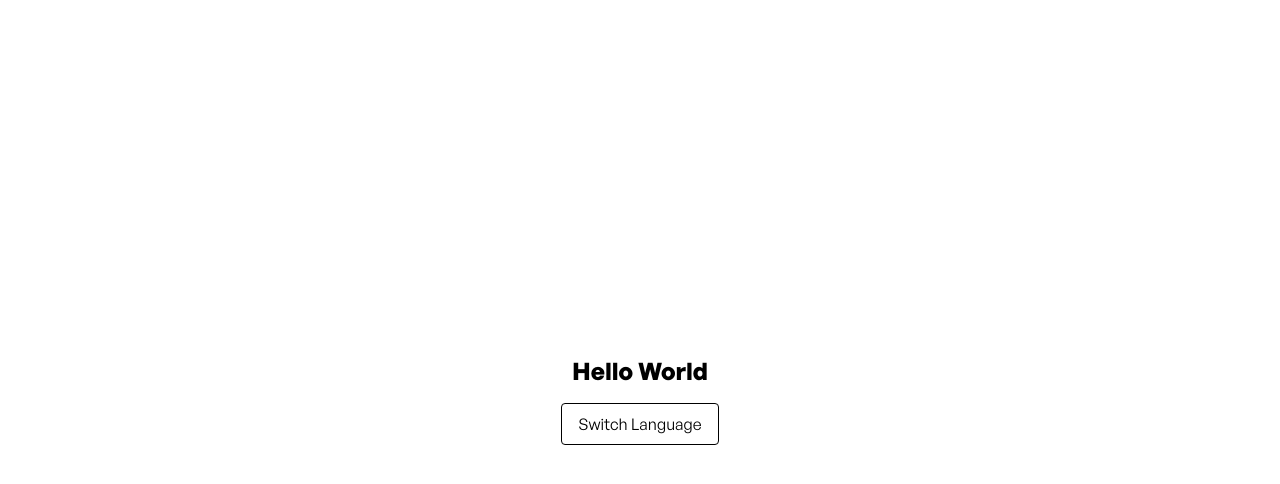
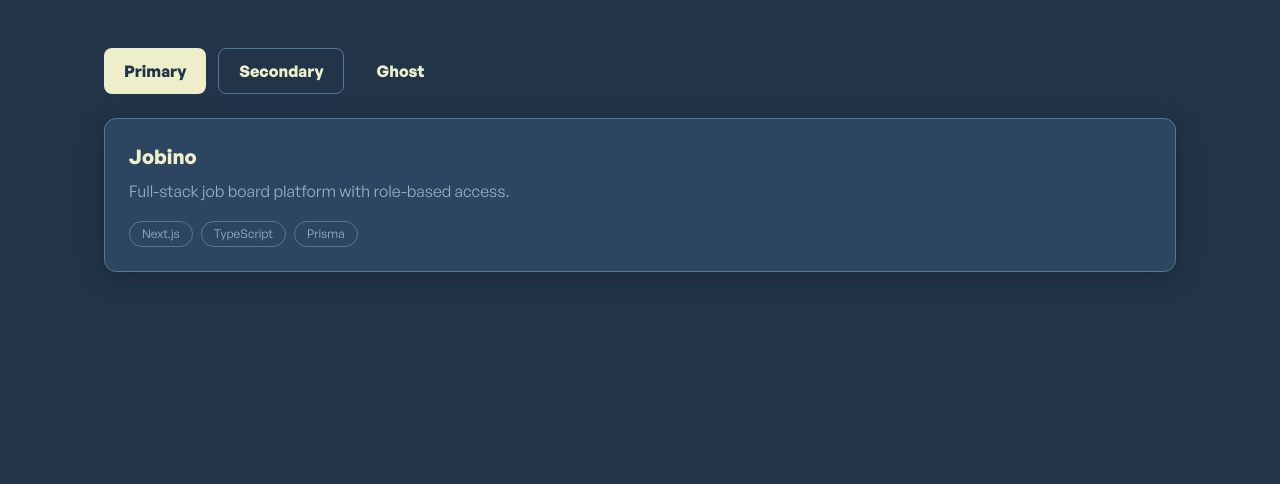
Before and after one commit to mina-gharzi/my-portfolio, a Next.js app: page / in a window 1280 px wide. Shown: the top 484 px of the page. Built offline with nearby package versions, Linux system fonts and the light colour scheme.

Commit message:
feat: add design system tokens (colors, typography, spacing, shadows) and base UI components (Button, Card, Badge, Container)

```diff
--- a/package.json
+++ b/package.json
@@ -9,9 +9,11 @@
     "lint": "eslint"
   },
   "dependencies": {
+    "clsx": "^2.1.1",
     "next": "16.3.5",
     "react": "19.2.8",
-    "react-dom": "19.2.8"
+    "react-dom": "19.2.8",
+    "tailwind-merge": "^3.7.0"
   },
   "devDependencies": {
     "@tailwindcss/postcss": "^4",
--- a/src/app/globals.css
+++ b/src/app/globals.css
@@ -1,13 +1,54 @@
 @import "tailwindcss";
+
+@theme {
+  /* رنگ‌های اصلی پالت */
+  --color-bg: #213448;
+  --color-bg-secondary: #2c4560;
+  --color-border: #547792;
+  --color-text-muted: #94b4c1;
+  --color-text: #ecefca;
+  --color-accent: #ecefca;
+
+  /* شعاع گوشه‌ها */
+  --radius-card: 0.75rem;
+  --radius-button: 0.5rem;
+
+  /* Typography Scale */
+  --text-xs: 0.75rem;
+  --text-sm: 0.875rem;
+  --text-base: 1rem;
+  --text-lg: 1.125rem;
+  --text-xl: 1.25rem;
+  --text-2xl: 1.5rem;
+  --text-3xl: 1.875rem;
+  --text-4xl: 2.25rem;
+  --text-5xl: 3rem;
+
+  /* Line Heights */
+  --leading-tight: 1.25;
+  --leading-normal: 1.6;
+  --leading-relaxed: 1.8;
+
+  /* Spacing (برای section ها و container ها) */
+  --spacing-section: 6rem;
+  --spacing-section-sm: 3rem;
+
+  /* Shadows */
+  --shadow-card: 0 4px 24px rgba(0, 0, 0, 0.25);
+  --shadow-card-hover: 0 8px 32px rgba(0, 0, 0, 0.35);
+}
+
+body {
+  background-color: var(--color-bg);
+  color: var(--color-text);
+}
 
 .font-en {
   font-family: var(--font-en), sans-serif;
+  line-height: var(--leading-normal);
 }
 
 .font-fa {
   font-family: var(--font-fa), sans-serif;
+  line-height: var(--leading-relaxed);
 }
-
-html {
-  font-family: var(--font-en), sans-serif;
-}
--- a/src/app/page.tsx
+++ b/src/app/page.tsx
@@ -1,16 +1,30 @@
-"use client";
-import { useLanguage } from "@/context/language-context";
+import { Button } from "@/components/ui/button";
+import { Card } from "@/components/ui/card";
+import { Badge } from "@/components/ui/badge";
+import { Container } from "@/components/layout/container";
 
 export default function Home() {
-  const { language, toggleLanguage } = useLanguage();
   return (
-    <main className="min-h-screen flex flex-col items-center justify-center gap-4">
-      <h1 className="text-2xl font-bold">
-        {language === "fa" ? "سلام دنیا" : "Hello World"}
-      </h1>
-      <button onClick={toggleLanguage} className="px-4 py-2 border rounded">
-        Switch Language
-      </button>
+    <main className="min-h-screen py-12">
+      <Container className="flex flex-col gap-6">
+        <div className="flex gap-3">
+          <Button variant="primary">Primary</Button>
+          <Button variant="secondary">Secondary</Button>
+          <Button variant="ghost">Ghost</Button>
+        </div>
+
+        <Card>
+          <h3 className="text-xl font-bold text-text mb-2">Jobino</h3>
+          <p className="text-text-muted mb-4">
+            Full-stack job board platform with role-based access.
+          </p>
+          <div className="flex gap-2 flex-wrap">
+            <Badge>Next.js</Badge>
+            <Badge>TypeScript</Badge>
+            <Badge>Prisma</Badge>
+          </div>
+        </Card>
+      </Container>
     </main>
   );
 }
--- /dev/null
+++ b/src/components/layout/container.tsx
@@ -0,0 +1,13 @@
+import { HTMLAttributes } from "react";
+import { cn } from "@/lib/utils";
+
+function Container({ className, ...props }: HTMLAttributes<HTMLDivElement>) {
+  return (
+    <div
+      className={cn("mx-auto w-full max-w-6xl px-6 md:px-10", className)}
+      {...props}
+    />
+  );
+}
+
+export { Container };
--- /dev/null
+++ b/src/components/ui/badge.tsx
@@ -0,0 +1,16 @@
+import { HTMLAttributes } from "react";
+import { cn } from "@/lib/utils";
+
+function Badge({ className, ...props }: HTMLAttributes<HTMLSpanElement>) {
+  return (
+    <span
+      className={cn(
+        "inline-flex items-center rounded-full border border-border px-3 py-1 text-xs text-text-muted",
+        className
+      )}
+      {...props}
+    />
+  );
+}
+
+export { Badge };
--- /dev/null
+++ b/src/components/ui/button.tsx
@@ -0,0 +1,35 @@
+import { ButtonHTMLAttributes, forwardRef } from "react";
+import { cn } from "@/lib/utils";
+
+interface ButtonProps extends ButtonHTMLAttributes<HTMLButtonElement> {
+  variant?: "primary" | "secondary" | "ghost";
+  size?: "sm" | "md" | "lg";
+}
+
+const Button = forwardRef<HTMLButtonElement, ButtonProps>(
+  ({ className, variant = "primary", size = "md", ...props }, ref) => {
+    return (
+      <button
+        ref={ref}
+        className={cn(
+          "inline-flex items-center justify-center rounded-button font-bold transition-colors duration-200 disabled:opacity-50 disabled:pointer-events-none",
+          {
+            "bg-accent text-bg hover:opacity-90": variant === "primary",
+            "border border-border text-text hover:bg-bg-secondary": variant === "secondary",
+            "text-text hover:text-accent": variant === "ghost",
+          },
+          {
+            "px-3 py-1.5 text-sm": size === "sm",
+            "px-5 py-2.5 text-base": size === "md",
+            "px-7 py-3.5 text-lg": size === "lg",
+          },
+          className
+        )}
+        {...props}
+      />
+    );
+  }
+);
+Button.displayName = "Button";
+
+export { Button };
--- /dev/null
+++ b/src/components/ui/card.tsx
@@ -0,0 +1,16 @@
+import { HTMLAttributes } from "react";
+import { cn } from "@/lib/utils";
+
+function Card({ className, ...props }: HTMLAttributes<HTMLDivElement>) {
+  return (
+    <div
+      className={cn(
+        "bg-bg-secondary border border-border rounded-card p-6 shadow-(--shadow-card) hover:shadow-(--shadow-card-hover) transition-shadow duration-300",
+        className
+      )}
+      {...props}
+    />
+  );
+}
+
+export { Card };
--- /dev/null
+++ b/src/lib/utils.ts
@@ -0,0 +1,6 @@
+import { clsx, type ClassValue } from "clsx";
+import { twMerge } from "tailwind-merge";
+
+export function cn(...inputs: ClassValue[]) {
+  return twMerge(clsx(inputs));
+}
```
Also changed, not shown: 1 other file (tests, documents, lock files or other folders).
